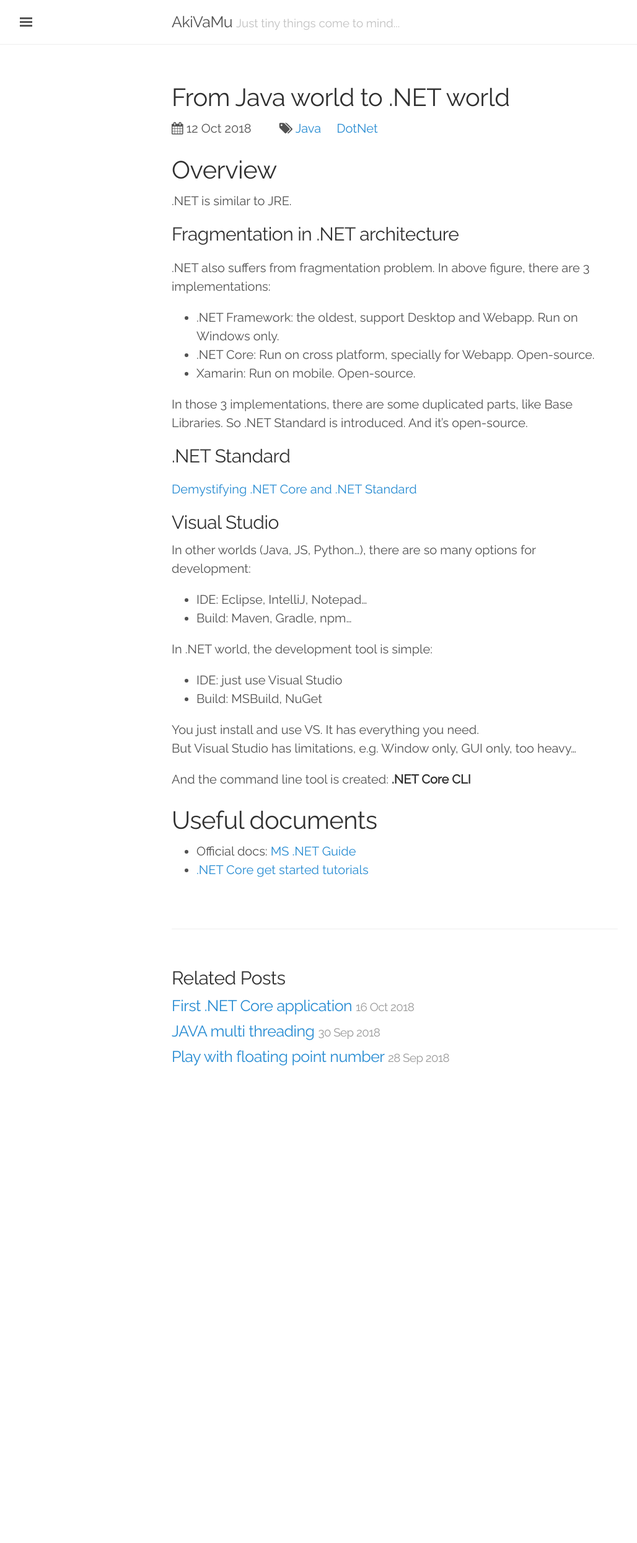
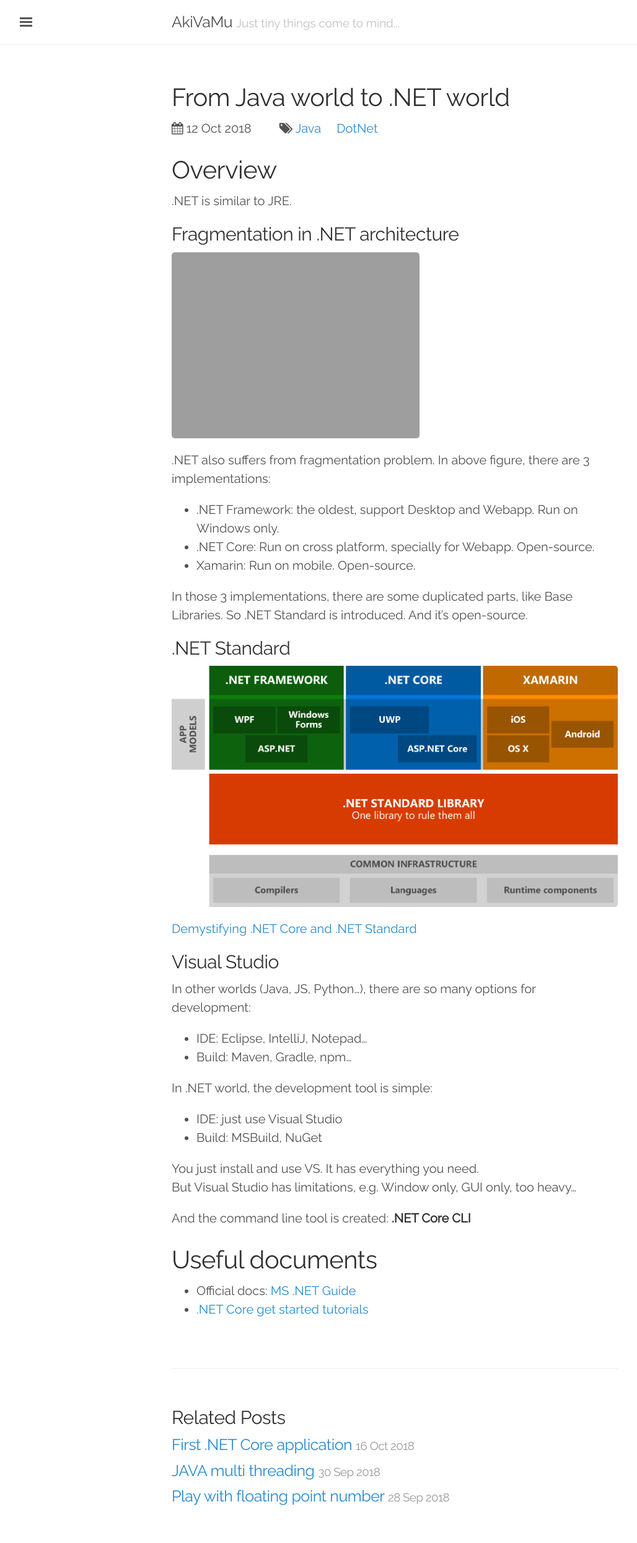
Before and after one commit to akivamu/akivamu.github.io, a Jekyll site: the page built from _posts/2018-10-12-java-to-dotnet.md, in a window 1280 px wide. Shown: the whole page at 62% size, without its empty margins (3-1031 px from the left). Built offline with Jekyll 4.4.1, drawn with Linux system fonts in a browser that asks for light colours; comment, search, counter and statistics services are not loaded; before the commit the page ends 1781 px from its top, so only the background shows below that.

Commit message:
fix image

```diff
--- a/_posts/2018-10-12-java-to-dotnet.md
+++ b/_posts/2018-10-12-java-to-dotnet.md
@@ -12,7 +12,7 @@
 
 ## Fragmentation in .NET architecture
 
-[]({{ site.url }}/images/dotnet.png)
+![]({{ site.url }}/images/dotnet.png)
 
 .NET also suffers from fragmentation problem. In above figure, there are 3 implementations:
 
@@ -25,7 +25,7 @@
 
 ## .NET Standard
 
-[]({{ site.url }}/images/dotnet-standard.png)
+![]({{ site.url }}/images/dotnet-standard.png)
 
 [Demystifying .NET Core and .NET Standard](https://msdn.microsoft.com/en-us/magazine/mt842506.aspx)
 
```
